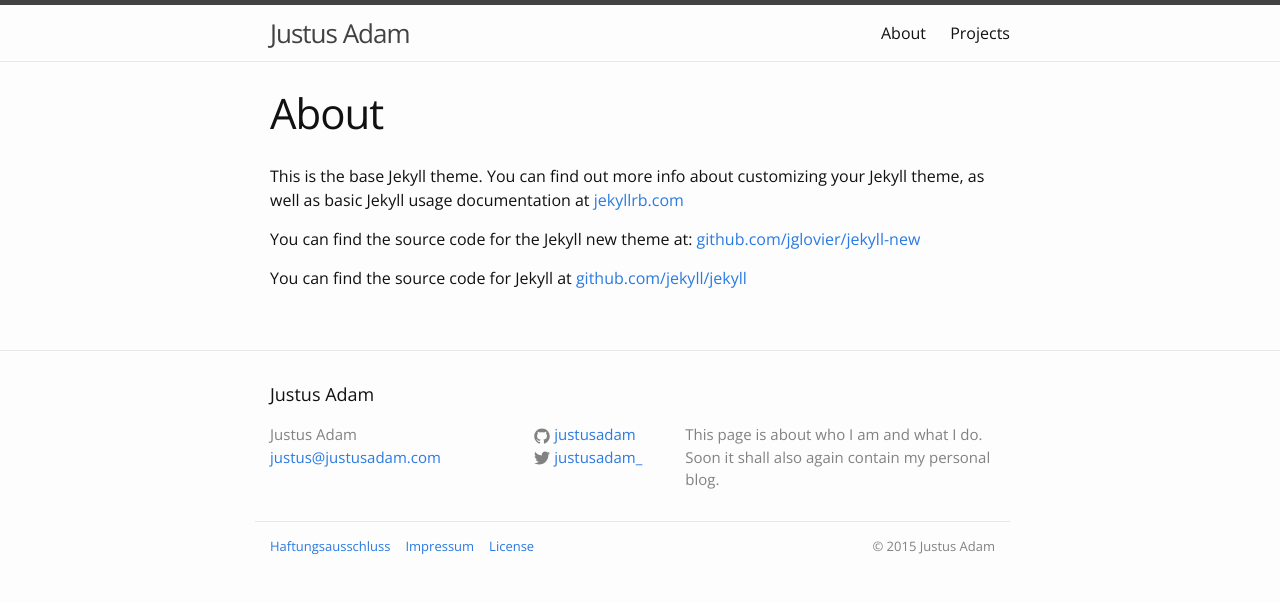
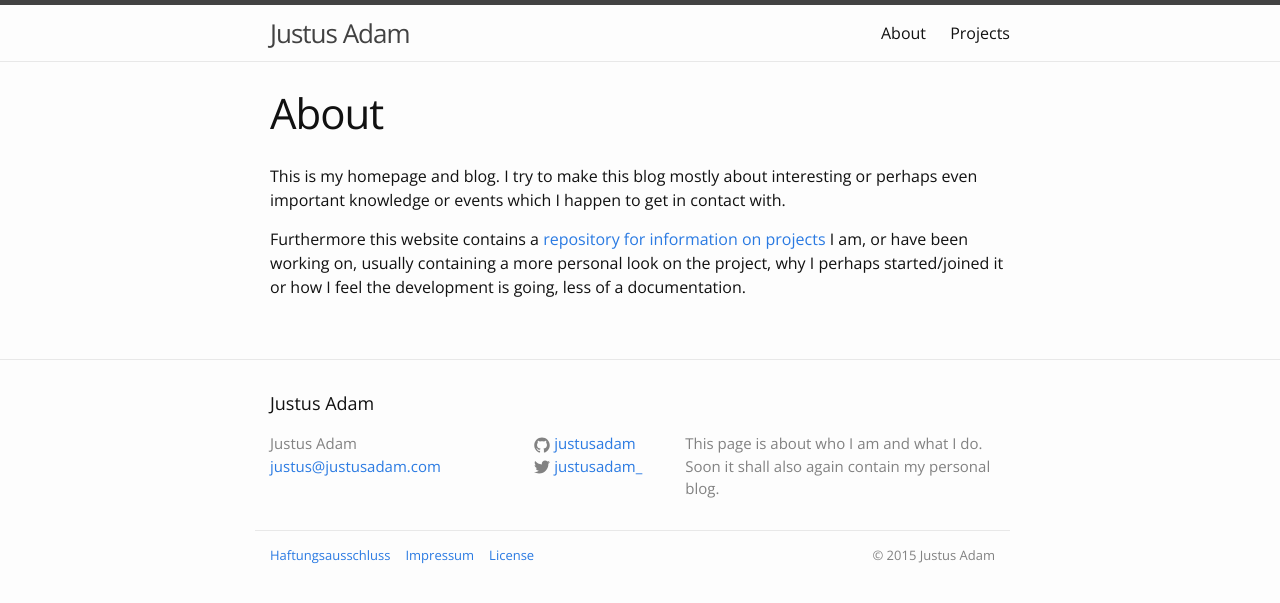
Before and after one commit to JustusAdam/justusadam.github.io, a Jekyll site: the page built from about.md, in a window 1280 px wide. Shown: the top 603 px of the page. Built offline with Jekyll 4.4.1, drawn with Linux system fonts in a browser that asks for light colours.

Commit message:
changed about page from default

```diff
--- a/about.md
+++ b/about.md
@@ -4,8 +4,6 @@
 permalink: /about/
 ---
 
-This is the base Jekyll theme. You can find out more info about customizing your Jekyll theme, as well as basic Jekyll usage documentation at [jekyllrb.com](http://jekyllrb.com/)
+This is my homepage and blog. I try to make this blog mostly about interesting or perhaps even important knowledge or events which I happen to get in contact with.
 
-You can find the source code for the Jekyll new theme at: [github.com/jglovier/jekyll-new](https://github.com/jglovier/jekyll-new)
-
-You can find the source code for Jekyll at [github.com/jekyll/jekyll](https://github.com/jekyll/jekyll)
+Furthermore this website contains a [repository for information on projects](/projects/) I am, or have been working on, usually containing a more personal look on the project, why I perhaps started/joined it or how I feel the development is going, less of a documentation.
```
Also changed, not shown: _legal/imprint.md (+3 -0 lines), _legal/license.md (+1 -1 lines).
